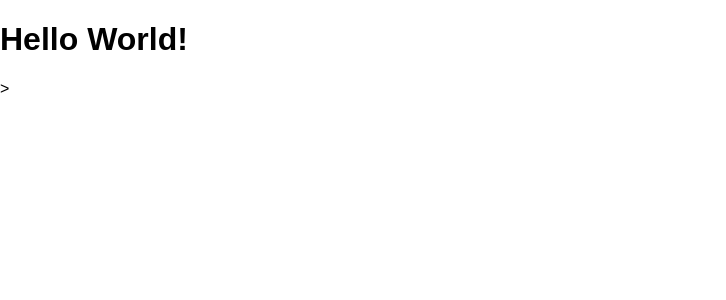
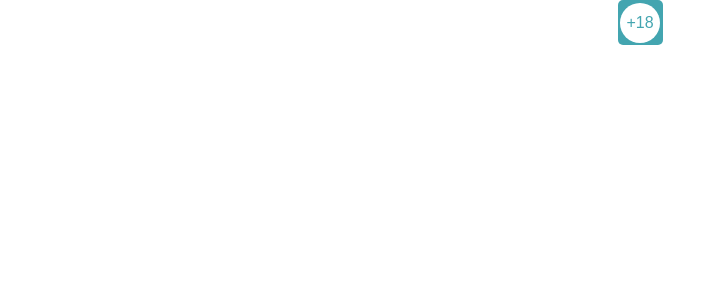
Before and after one commit to reda96/cinemabooking, a React app: page / in a window 1280 px wide. Shown: the top 300 px of the page, without its empty margins (0-726 px from the left). Built offline with nearby package versions, Linux system fonts and the light colour scheme.

Commit message:
plusIcon-and-3dIcon-have-been-added

```diff
--- a/src/App.js
+++ b/src/App.js
@@ -1,12 +1,12 @@
 import React from "react";
 import Layout from "./components/Layout/Layout";
 import "./App.css";
-
+import PlusIcon from "./components/PlusIcon/PLusIcon";
 function App() {
   return (
     <div>
       <Layout>
-        <h1>Hello World!</h1>>
+        <PlusIcon />
       </Layout>
     </div>
   );
--- /dev/null
+++ b/src/components/PlusIcon/PLusIcon.js
@@ -0,0 +1,10 @@
+import React from "react";
+import classes from "./PlusIcon.css";
+const threeD = () => {
+  return (
+    <div className={classes.square}>
+      <div className={classes.circle}>+18</div>
+    </div>
+  );
+};
+export default threeD;
--- /dev/null
+++ b/src/components/PlusIcon/PlusIcon.css
@@ -0,0 +1,24 @@
+.square {
+  width: 45px;
+  height: 45px;
+  border-radius: 5px;
+  background-color: #43a5b0;
+  color: bisque;
+  margin: auto;
+  justify-content: center;
+  align-items: center;
+  display: flex;
+  flex-direction: row;
+  flex-wrap: wrap;
+}
+
+.circle {
+  width: 40px;
+  height: 40px;
+  background: white;
+  border-radius: 90%;
+  text-align: center;
+  vertical-align: middle;
+  line-height: 40px;
+  color: #43a5b0;
+}
--- /dev/null
+++ b/src/components/ThreeDIcon/3d.js
@@ -0,0 +1,6 @@
+import React from "react";
+import classes from "./3d.css";
+const threeD = () => {
+  return <div className={classes.icon}>3d</div>;
+};
+export default threeD;
```
Also changed, not shown: package.json (+8 -3 lines), src/components/ThreeDIcon/3d.css (added, +11 -0 lines), src/containers/Home/Home.js (+3 -5 lines), src/index.js (+6 -6 lines), 1 other file (tests, documents, lock files or other folders).
